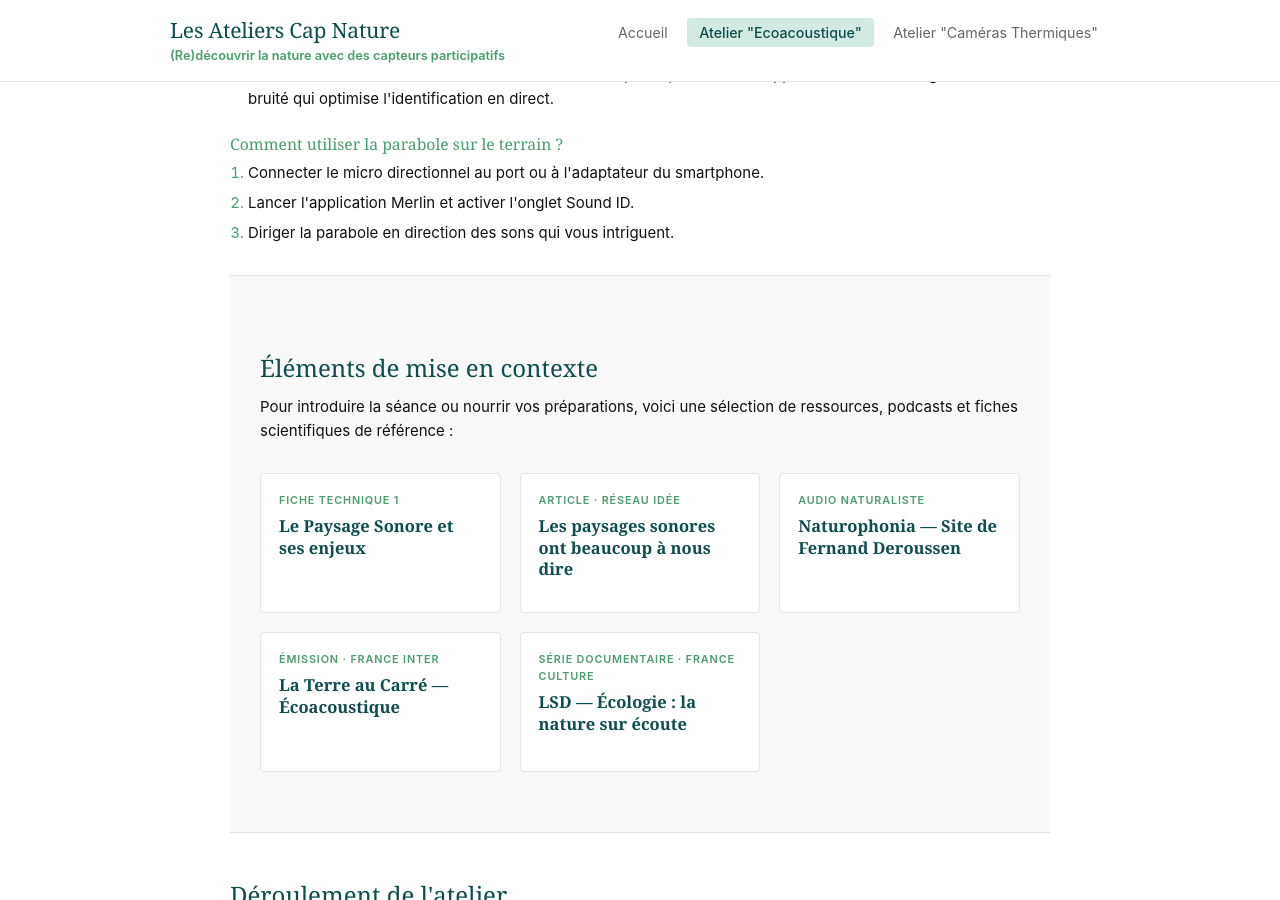
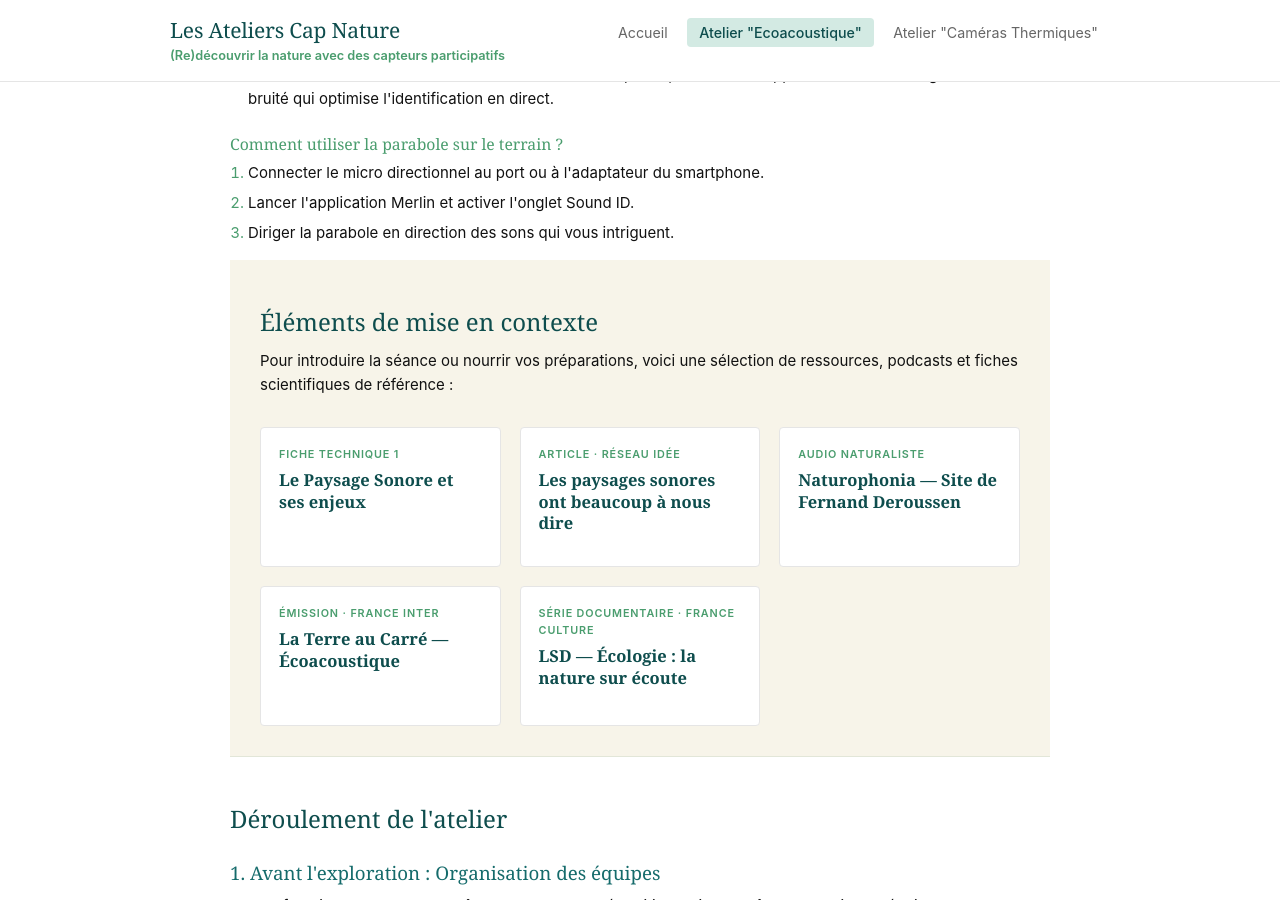
Before and after one commit to marieleapouliquen/wiki-cap-nature, a Jekyll site: the page built from _pages/module-oiseaux/index.md, in a window 1280 px wide and 900 px high, scrolled down 885 px. Built offline with Jekyll 4.4.1, drawn with Linux system fonts in a browser that asks for light colours.

Commit message:
Update index.md

```diff
--- a/_pages/module-oiseaux/index.md
+++ b/_pages/module-oiseaux/index.md
@@ -53,7 +53,7 @@ photos:
     </ol>
   </section>
 
-  <section class="section-full-bleed" style="background-color: #f9f9f9; border-top: 0.2px solid #e2e6d8; border-bottom: 0.2px solid #e2e6d8; padding: 2rem 0; margin: 2rem 0; overflow: hidden;">
+  <section class="section-full-bleed" style="background-color: #F7F4E9; border-bottom: 0.2px solid #e2e6d8; padding: 0rem 0; margin: 0; overflow: hidden;">
     <div class="container">
       <div class="page-content" style="padding-top: 0; padding-bottom: 0;">
 
@@ -114,7 +114,7 @@ photos:
     <p><strong>Enquête instrumentée :</strong> Chaque groupe explore la zone délimitée. À chaque station d'écoute, la consigne est simple : s'arrêter en silence, mesurer les décibels avec Fizziq, lancer Merlin Sound ID pour identifier les espèces, et consigner l'ensemble sur la fiche d'observation.</p>
   </section>
 
-  <section class="section-full-bleed" style="background-color: #F7F4E9; border-top: 0.2px solid #e2e6d8; border-bottom: 0.2px solid #e2e6d8; padding: 0rem 0; margin: 0rem 0; overflow: hidden;">
+  <section class="section-full-bleed" style="background-color: #F7F4E9; border-bottom: 0.2px solid #e2e6d8; padding: 0rem 0; margin: 0; overflow: hidden;">
     <div class="container">
       <div class="page-content" style="padding-top: 0; padding-bottom: 0;">
 
```
